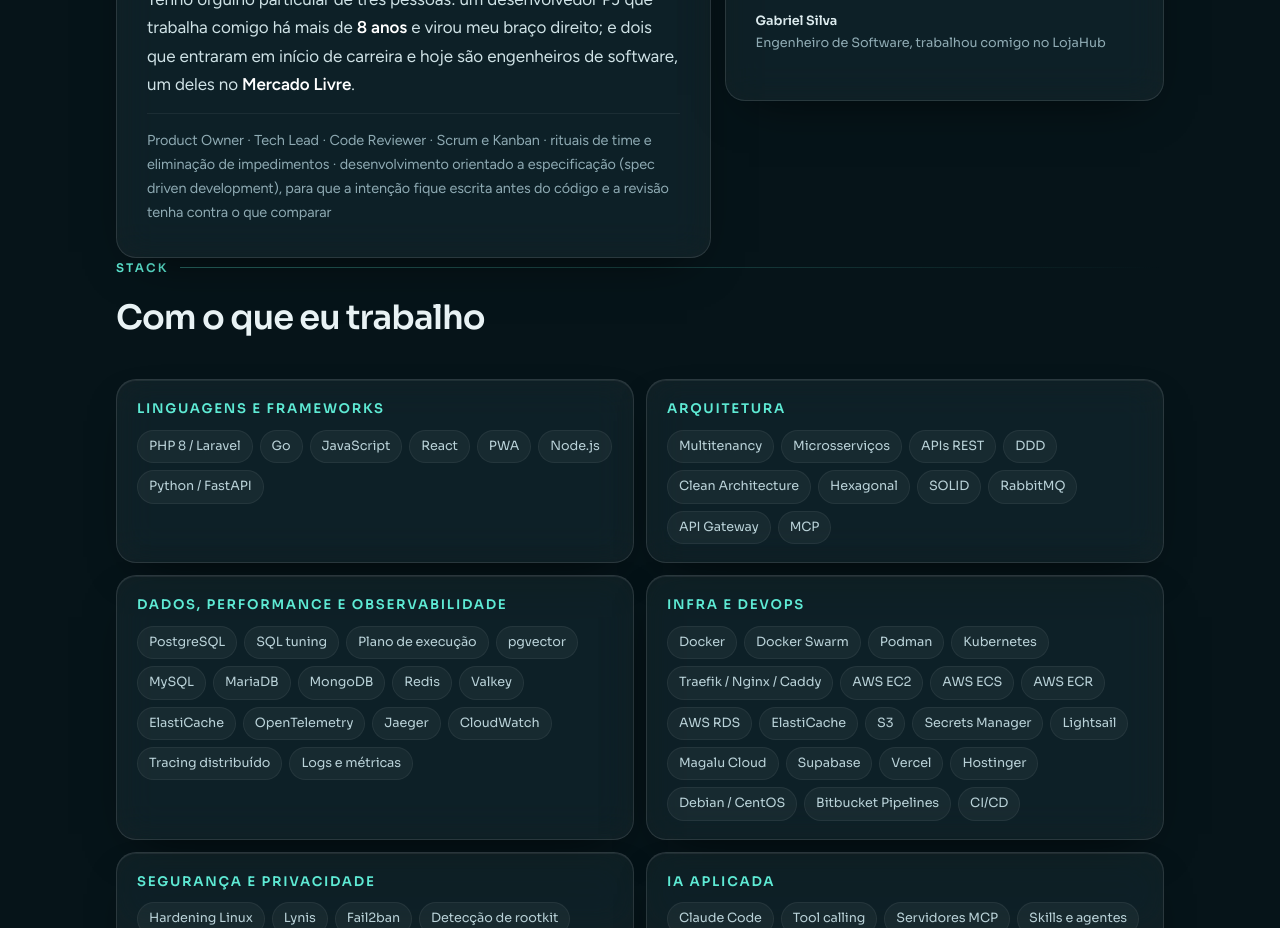
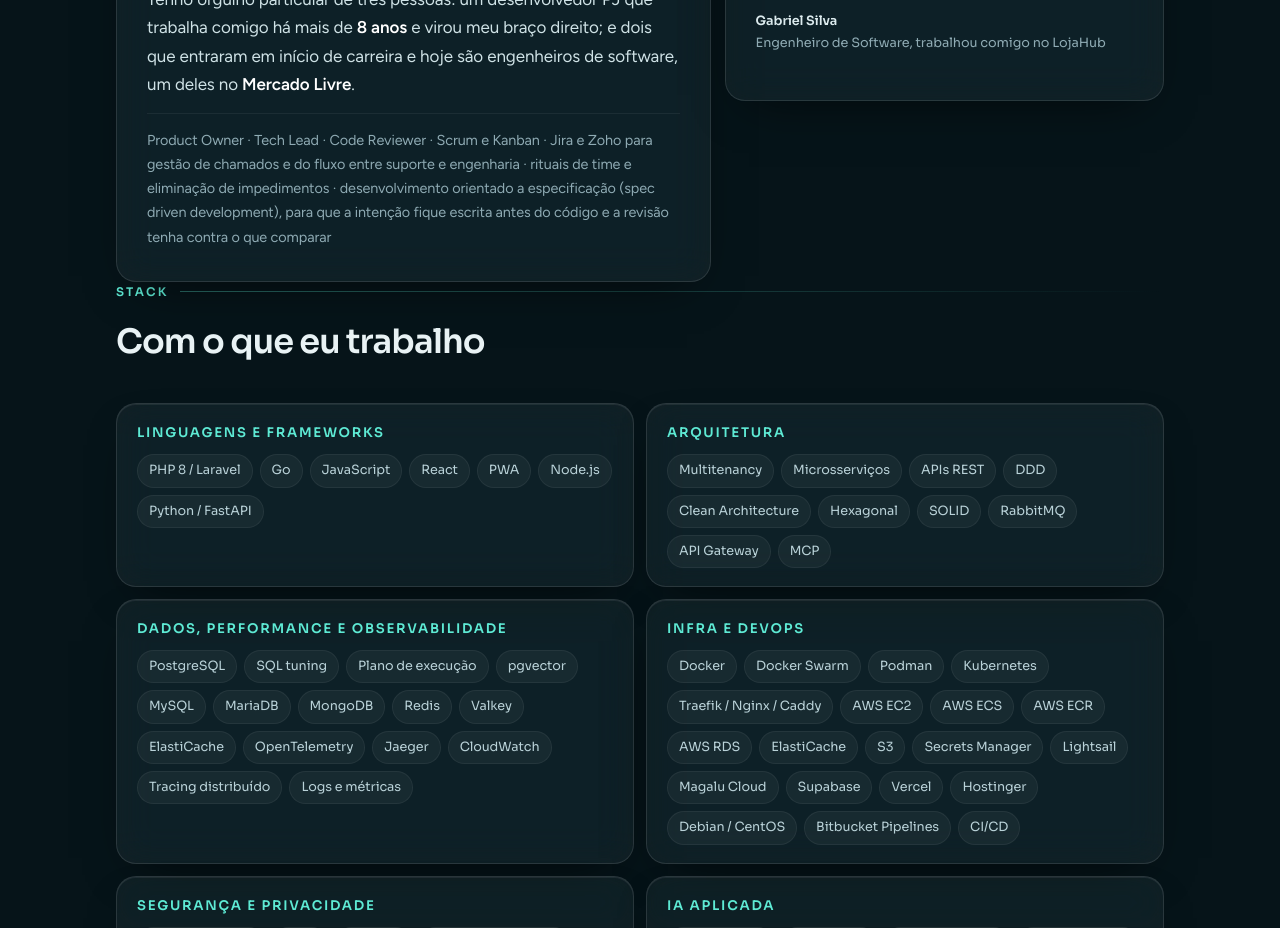
Before and after one commit to urnauzao/ppt-sebrae-ciberseguranca, a plain HTML site: page perfil/index.html in a window 1280 px wide. Shown: the part 6227-7155 px from the top of the page. Drawn offline with Linux system fonts and the light colour scheme.

Commit message:
feat(perfil): cita Jira e Zoho na gestão de chamados
Co-Authored-By: Claude Opus 5 <noreply@anthropic.com>

```diff
--- a/perfil/index.html
+++ b/perfil/index.html
@@ -1073,8 +1073,9 @@
                     <strong>8 anos</strong> e virou meu braço direito; e dois que entraram em início de carreira e
                     hoje são engenheiros de software, um deles no <strong>Mercado Livre</strong>.</p>
                 <ul class="how" style="list-style:none;padding:14px 0 0;margin:14px 0 0;border-top:1px solid var(--stroke-soft);display:grid;gap:7px">
-                    <li class="small muted">Product Owner · Tech Lead · Code Reviewer · Scrum e Kanban · rituais de
-                        time e eliminação de impedimentos · desenvolvimento orientado a especificação (spec driven
+                    <li class="small muted">Product Owner · Tech Lead · Code Reviewer · Scrum e Kanban · Jira e
+                        Zoho para gestão de chamados e do fluxo entre suporte e engenharia · rituais de time e
+                        eliminação de impedimentos · desenvolvimento orientado a especificação (spec driven
                         development), para que a intenção fique escrita antes do código e a revisão tenha contra o
                         que comparar</li>
                 </ul>
```
